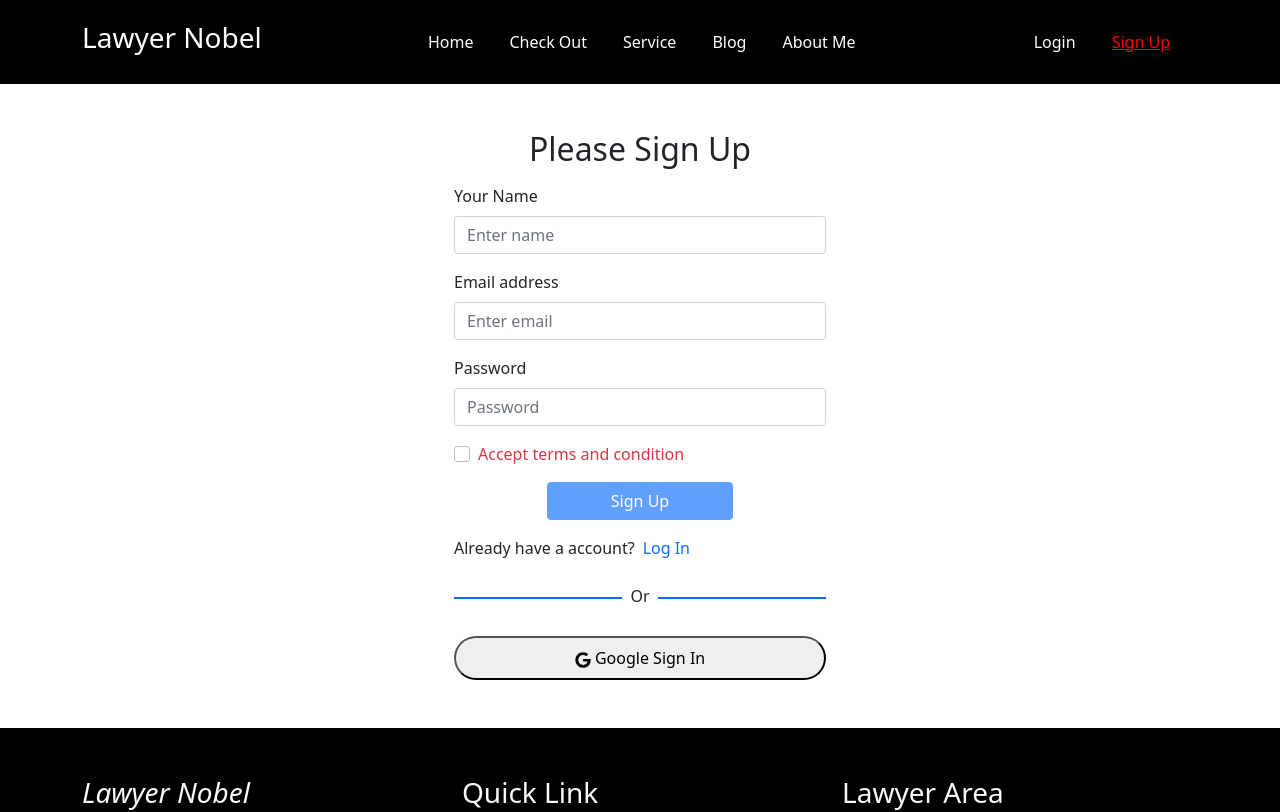
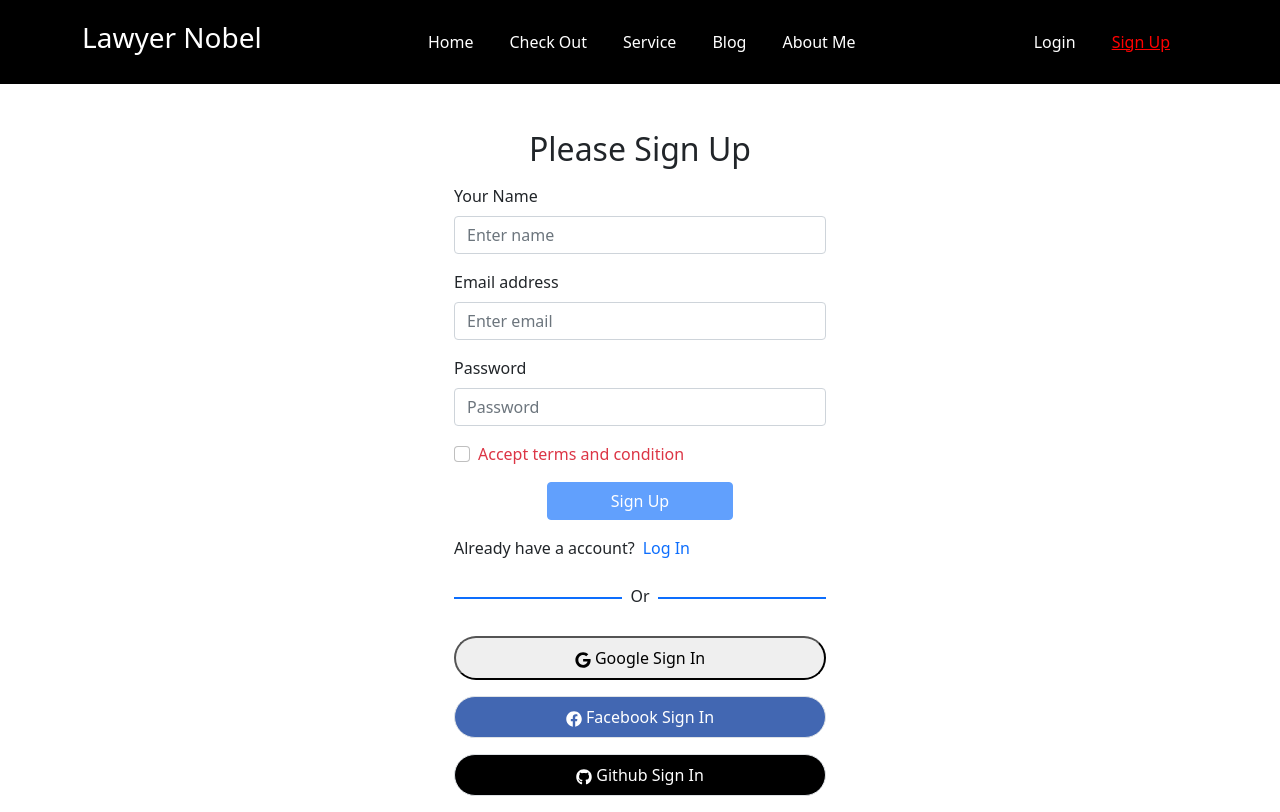
Before and after one commit to nobel7761/React-with-Firebase-Authentication---Independent-Service-Provider, a React (Create React App) app: page /signup in a window 1280 px wide. Shown: the top 812 px of the page. Built offline with nearby package versions, Linux system fonts and the light colour scheme; no server answers.

Commit message:
readme file updated

```diff
--- a/src/Component/Pages/Home/Banner/Banner.js
+++ b/src/Component/Pages/Home/Banner/Banner.js
@@ -13,9 +13,7 @@ const Banner = () => {
           <Carousel.Caption className="">
             <h2 style={{ fontSize: '45px', color: 'white', fontWeight: 'bold' }}>Car Accident</h2>
             <p style={{ fontSize: '25px', color: 'white', fontWeight: 'bold' }}>
-              Accidents happen. We hear it all the time, and usually chalk it up
-              to bad luck or being in the wrong place at the wrong time. But
-              sometimes an accident and a resulting injury are somebody’s fault.
+              Accidents happen. We hear it all the time.
             </p>
             <button className="btn btn-danger">Book Now</button>
           </Carousel.Caption>
@@ -26,10 +24,8 @@ const Banner = () => {
           <Carousel.Caption>
             <h2 style={{ fontSize: '45px', color: 'black', fontWeight: 'bold' }}>Divorce</h2>
             <p style={{ fontSize: '25px', color: 'black', fontWeight: 'bold' }}>
-              Divorce entails the cancelation or reorganisation of the legal
-              responsibilities of marriage by dissolving the bonds of marriage
-              between a married couple under the rule of law of a particular
-              state or country.
+              Divorce entails the cancellation or reorganization of the legal
+              responsibilities.
             </p>
             <button className="btn btn-danger">Book Now</button>
           </Carousel.Caption>
@@ -40,10 +36,7 @@ const Banner = () => {
           <Carousel.Caption>
             <h2 style={{ fontSize: '45px', color: 'black', fontWeight: 'bold' }}>Criminal Defence</h2>
             <p style={{ fontSize: '25px', color: 'black', fontWeight: 'bold' }}>
-              Criminal law is the body of law that relates to crime. It
-              prescribes conduct perceived as threatening, harmful, or otherwise
-              endangering to the property, health, safety, and moral welfare of
-              people inclusive of one's self.
+              Criminal law is the body of law that relates to crime.
             </p>
             <button className="btn btn-danger">Book Now</button>
           </Carousel.Caption>
--- a/src/Component/Pages/Login/Login.js
+++ b/src/Component/Pages/Login/Login.js
@@ -1,4 +1,4 @@
-import React, { useRef, useState } from "react";
+import React, { useEffect, useRef, useState } from "react";
 import Button from "react-bootstrap/Button";
 import { Container, Form } from "react-bootstrap";
 import {
@@ -34,6 +34,7 @@ const Login = () => {
     <Spineer></Spineer>;
   }
 
+  console.log(error);
   // display error
   let displayError;
   if (error || resetError) {
@@ -52,11 +53,15 @@ const Login = () => {
     const password = passwordRef.current.value;
 
     await signInWithEmailAndPassword(email, password);
-
-    navigate(from, { replace: true });
-    console.log(email, password);
   };
 
+  useEffect(() => {
+    if (user) {
+      navigate(from, { replace: true });
+    }
+  }, [user]);
+
+  // reset password
   const resetPassword = async () => {
     const email = emailRef.current.value;
     if (email) {
@@ -72,6 +77,7 @@ const Login = () => {
       <Container>
         <h2 className="text-center mb-3 ">Please Log In</h2>
         <div className="col-md-4 col-lg-4 col-10 mx-auto">
+          {displayError}
           <Form onSubmit={handleLogIn} className="">
             <Form.Group className="mb-3" controlId="formBasicEmail">
               <Form.Label>Email address</Form.Label>
@@ -80,7 +86,6 @@ const Login = () => {
                 type="email"
                 name="email"
                 placeholder="Enter email"
-                required
               />
             </Form.Group>
 
@@ -91,7 +96,6 @@ const Login = () => {
                 type="password"
                 name="password"
                 placeholder="Password"
-                required
               />
             </Form.Group>
 
@@ -130,7 +134,6 @@ const Login = () => {
               </Button>
             </p>
           </Form>
-          {displayError}
           {/* after & before line */}
           <div className="d-flex align-items-center my-4">
             <div
@@ -145,7 +148,7 @@ const Login = () => {
           </div>
           {/* login with social media */}
           <SocialLogin></SocialLogin>
-          <ToastContainer />;
+          <ToastContainer />
         </div>
       </Container>
     </div>
--- a/src/Component/Pages/Login/SocialLogin/SocialLogin.js
+++ b/src/Component/Pages/Login/SocialLogin/SocialLogin.js
@@ -1,37 +1,92 @@
-import React from "react";
-import { FaGoogle } from "react-icons/fa";
+import React, { useEffect } from "react";
+import { FaGoogle, FaFacebook, FaGithub } from "react-icons/fa";
 import {
+  useSignInWithFacebook,
+  useSignInWithGithub,
   useSignInWithGoogle,
 } from "react-firebase-hooks/auth";
 import { useLocation, useNavigate } from "react-router-dom";
 import auth from "../../../../firebase.init";
+import Spineer from "../../../Spinner/Spineer";
 
 const SocialLogin = () => {
   // sign in with google
-  const [signInWithGoogle] = useSignInWithGoogle(auth);
+  const [signInWithGoogle, googleUser, googleLoading, googleError] =
+    useSignInWithGoogle(auth);
 
+  // sign in with github
+  const [signInWithGithub, githubUser, githubLoading, githubError] =
+    useSignInWithGithub(auth);
+
+  // sign in with facebook
+  const [signInWithFacebook, facebookUser, facebookLoading, facebookError] =
+    useSignInWithFacebook(auth);
 
   const navigate = useNavigate();
   const location = useLocation();
 
   let from = location.state?.from?.pathname || "/";
 
+  // handle error
+  let displayError;
+  if (googleError || githubError || facebookError) {
+    displayError = (
+      <p className="text-danger">
+        {" "}
+        Error: {googleError?.message} {githubError?.message}{" "}
+        {facebookError?.message}
+      </p>
+    );
+  }
+
+  // loading
+  if (googleLoading || githubLoading || facebookLoading) {
+    <Spineer></Spineer>;
+  }
+
+  useEffect(() => {
+    if (googleUser || githubUser || facebookUser) {
+      navigate(from, { replace: true });
+    }
+  }, [googleUser || githubUser || facebookUser]);
+  // console.log(googleError);
   // handle sign in with google btn
   const handleSignInWithGoogle = async () => {
     await signInWithGoogle();
-    navigate(from, { replace: true });
   };
 
+  // facebook sign in
+  const handleFacebookLogin = async () => {
+    await signInWithFacebook();
+  };
+
+  // Sign In with github
+  const handleSignInWithGithub = async () => {
+    await signInWithGithub();
+  };
 
   return (
     <div className="d-block">
+      {displayError}
       <button
         onClick={handleSignInWithGoogle}
         className="d-block w-100 mt-3 py-2  rounded-pill"
       >
         <FaGoogle /> Google Sign In
       </button>
-
+      <button
+        onClick={handleFacebookLogin}
+        style={{ background: "#4267B2" }}
+        className="d-block w-100 mt-3 py-2 text-white rounded-pill border "
+      >
+        <FaFacebook /> Facebook Sign In
+      </button>
+      <button
+        onClick={handleSignInWithGithub}
+        className="d-block w-100 mt-3 py-2 border rounded-pill bg-black text-white"
+      >
+        <FaGithub /> Github Sign In
+      </button>
     </div>
   );
 };
--- a/src/Component/Pages/SignUp/SignUp.js
+++ b/src/Component/Pages/SignUp/SignUp.js
@@ -10,6 +10,9 @@ import {
 import auth from "../../../firebase.init";
 import { Link, useNavigate } from "react-router-dom";
 import SocialLogin from "../Login/SocialLogin/SocialLogin";
+import { ToastContainer, toast } from "react-toastify";
+import "react-toastify/dist/ReactToastify.css";
+import Spineer from "../../Spinner/Spineer";
 
 const SignUp = () => {
   const [agree, setAgree] = useState(false);
@@ -25,6 +28,22 @@ const SignUp = () => {
 
   const [updateProfile] = useUpdateProfile(auth);
 
+  // error handle
+  let displayError;
+  if (error || VerificationError) {
+    displayError = (
+      <p className="text-danger">
+        {" "}
+        Error: {error?.message} {VerificationError?.message}
+      </p>
+    );
+  }
+
+  // loading
+  if (loading || sending) {
+    <Spineer></Spineer>;
+  }
+
   // Sign Up with email and password
   const handleFormSubmit = async (event) => {
     event.preventDefault();
@@ -36,7 +55,7 @@ const SignUp = () => {
 
     await createUserWithEmailAndPassword(email, password);
     await sendEmailVerification();
-    alert("sending email");
+    toast("sending email");
 
     await updateProfile({ displayName: name });
     navigate("/");
@@ -48,6 +67,8 @@ const SignUp = () => {
         <div className="col-md-4 col-lg-4 col-10 mx-auto">
           <h2 className="text-center mb-3">Please Sign Up</h2>
           <div className=" mx-auto">
+            {/* display error */}
+            {displayError}
             <Form onSubmit={handleFormSubmit}>
               <Form.Group className="mb-3" controlId="formBasicText">
                 <Form.Label>Your Name</Form.Label>
@@ -117,6 +138,7 @@ const SignUp = () => {
             </div>
             {/* login with others */}
             <SocialLogin></SocialLogin>
+            <ToastContainer />
           </div>
         </div>
       </Container>
```
Also changed, not shown: src/Auth/RequireAuth.js (line endings or trailing spaces), src/Component/Share/Header/Header.css (line endings or trailing spaces), 1 other file (tests, documents, lock files or other folders).
